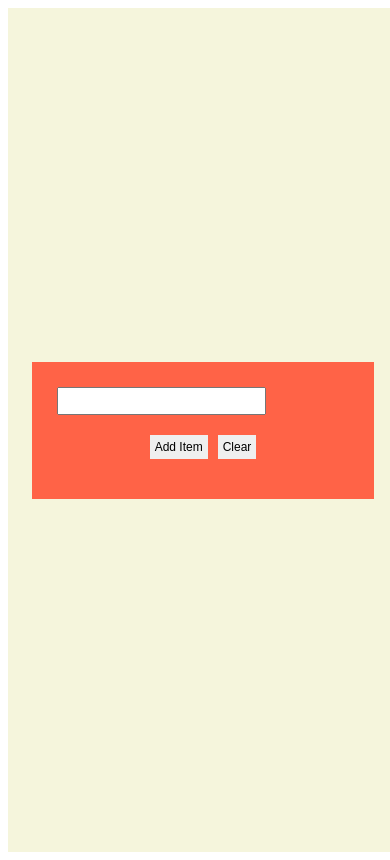
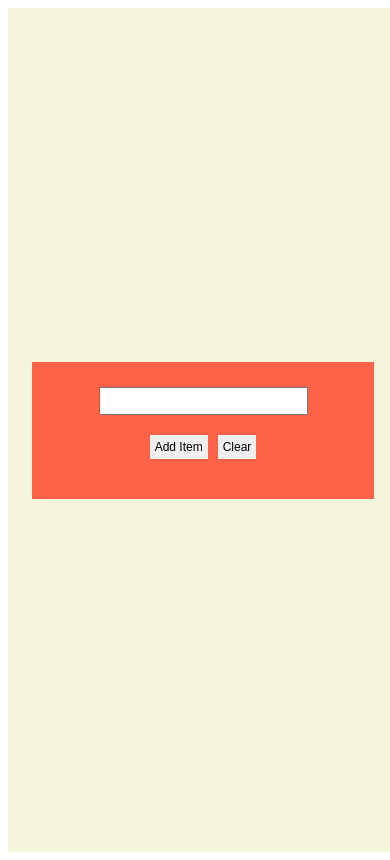
Before and after one commit to adi-012/simple_notes_app, a plain HTML site: page index.html in a window 390 px wide. Drawn offline with Linux system fonts and the light colour scheme.

Commit message:
New design changes for mobile webview

```diff
--- a/index.html
+++ b/index.html
@@ -58,13 +58,20 @@ margin-top: 10px;
 	font-size:10px;
 }
 
+.inputDiv{
+	display:flex;
+	justify-content:center;
+}
+
 </style>
 </head>
 <body>
 <div class='parent'>
 	<div class="box">
 		<div>
-			<input type="text" id="newNote"/>
+			<div class="inputDiv">
+				<input type="text" id="newNote"/>
+			</div>
 			<div class="buttons">
 				<button onclick="addItem()">Add Item</button>
 				<button onclick="clearItems()">Clear</button>
```
